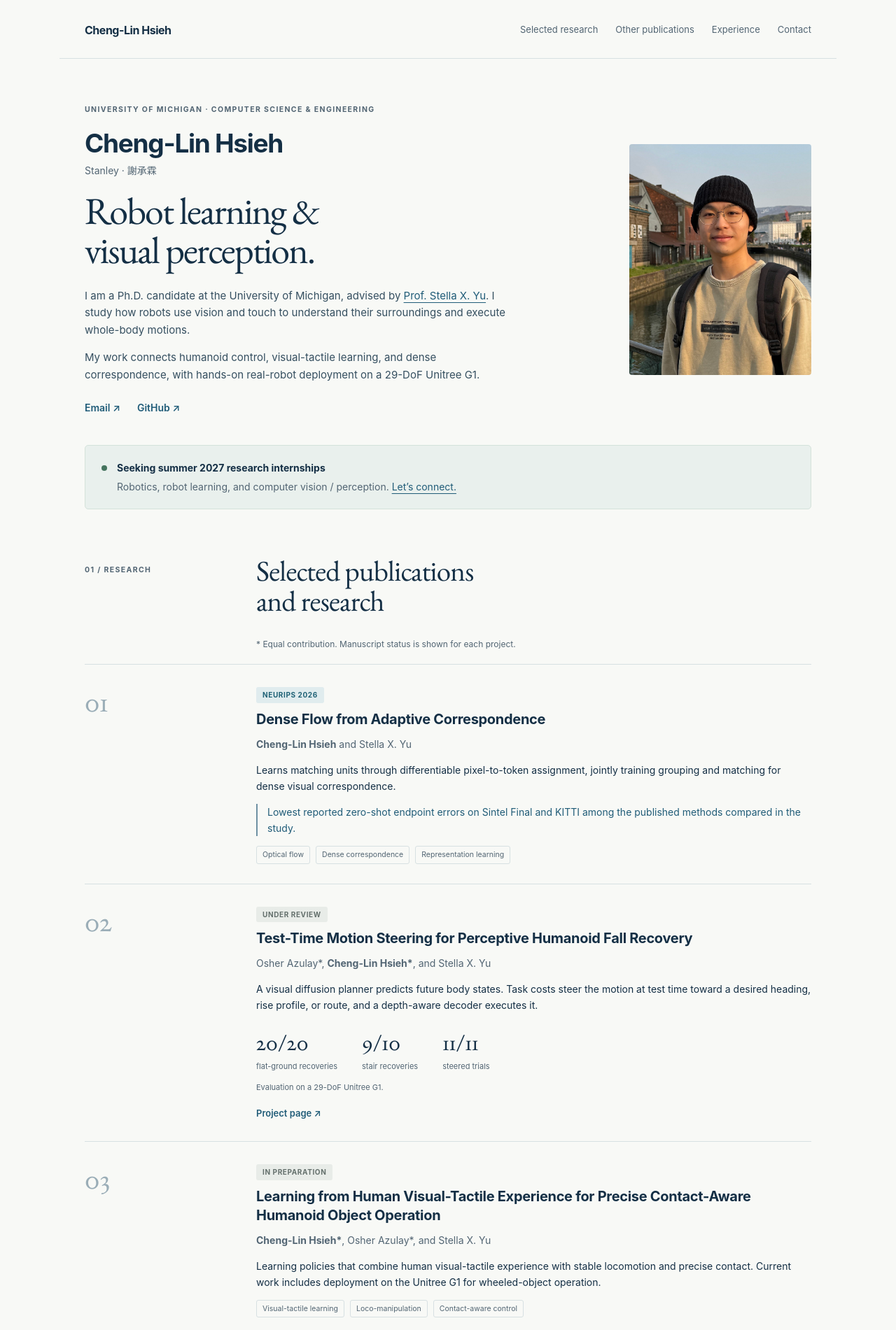
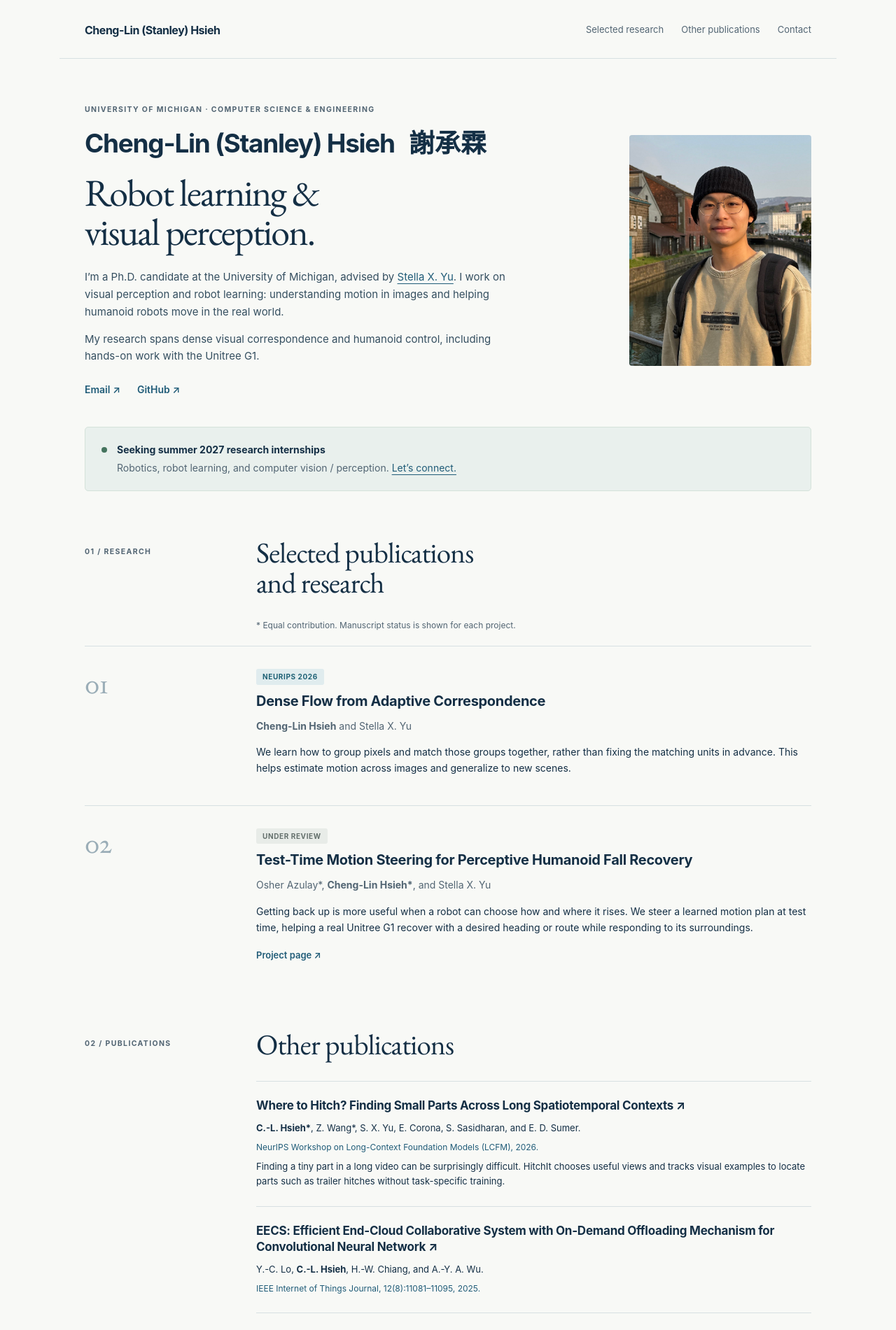
Before and after one commit to chenglinh/chenglinh.github.io, a Jekyll site: the page index.html, which Jekyll copies as it is, in a window 1280 px wide. Shown: the top 1901 px of the page at 70% size. Built offline with Jekyll 4.4.1, drawn with Linux system fonts in a browser that asks for light colours; some of the changed text lies outside the part shown.

Commit message:
Simplify research summaries and update bilingual display name

```diff
--- a/index.html
+++ b/index.html
@@ -2,44 +2,38 @@
 <html lang="en">
 <head>
 <meta charset="utf-8"><meta name="viewport" content="width=device-width, initial-scale=1">
-<title>Cheng-Lin Hsieh | Robot Learning &amp; Visual Perception</title>
-<meta name="description" content="Cheng-Lin Hsieh, Ph.D. candidate at the University of Michigan. Research in humanoid robot learning, visual-tactile control, and dense visual correspondence.">
+<title>Cheng-Lin (Stanley) Hsieh | Robot Learning &amp; Visual Perception</title>
+<meta name="description" content="Cheng-Lin Hsieh, Ph.D. candidate at the University of Michigan. Research in humanoid robot learning and visual perception.">
 <link rel="canonical" href="https://chenglinh.github.io/">
-<meta property="og:title" content="Cheng-Lin Hsieh | Robot Learning &amp; Visual Perception">
-<meta property="og:description" content="Perception for action: humanoid control, visual-tactile learning, and dense correspondence. Seeking summer 2027 research internships.">
+<meta property="og:title" content="Cheng-Lin (Stanley) Hsieh | Robot Learning &amp; Visual Perception">
+<meta property="og:description" content="Robot learning and visual perception. Seeking summer 2027 research internships.">
 <meta property="og:type" content="website"><meta property="og:url" content="https://chenglinh.github.io/">
 <meta property="og:image" content="https://chenglinh.github.io/images/cheng-lin-hsieh.jpg">
 <link rel="icon" href="images/umich.png"><link rel="stylesheet" href="assets/research.css">
 </head>
 <body>
 <a class="skip" href="#main">Skip to content</a>
-<header class="topbar"><a class="wordmark" href="#">Cheng-Lin Hsieh</a><nav aria-label="Main navigation"><a href="#selected">Selected research</a><a href="#publications">Other publications</a><a href="#experience">Experience</a><a href="#contact">Contact</a></nav></header>
+<header class="topbar"><a class="wordmark" href="#">Cheng-Lin (Stanley) Hsieh</a><nav aria-label="Main navigation"><a href="#selected">Selected research</a><a href="#publications">Other publications</a><a href="#contact">Contact</a></nav></header>
 <main id="main">
 <section class="hero" aria-labelledby="intro-title">
-<div><p class="eyebrow">UNIVERSITY OF MICHIGAN · COMPUTER SCIENCE &amp; ENGINEERING</p><h1 id="intro-title">Cheng-Lin Hsieh<span class="name-alt">Stanley · 謝承霖</span></h1><p class="tagline">Robot learning &amp;<br>visual perception.</p>
-<p class="intro">I am a Ph.D. candidate at the University of Michigan, advised by <a href="https://web.eecs.umich.edu/~stellayu/">Prof. Stella X. Yu</a>. I study how robots use vision and touch to understand their surroundings and execute whole-body motions.</p>
-<p class="intro">My work connects humanoid control, visual-tactile learning, and dense correspondence, with hands-on real-robot deployment on a 29-DoF Unitree G1.</p>
+<div><p class="eyebrow">UNIVERSITY OF MICHIGAN · COMPUTER SCIENCE &amp; ENGINEERING</p><h1 id="intro-title"><span>Cheng-Lin (Stanley) Hsieh</span><span class="name-cn" lang="zh-Hant">謝承霖</span></h1><p class="tagline">Robot learning &amp;<br>visual perception.</p>
+<p class="intro">I’m a Ph.D. candidate at the University of Michigan, advised by <a href="https://web.eecs.umich.edu/~stellayu/">Stella X. Yu</a>. I work on visual perception and robot learning: understanding motion in images and helping humanoid robots move in the real world.</p>
+<p class="intro">My research spans dense visual correspondence and humanoid control, including hands-on work with the Unitree G1.</p>
 <div class="contact"><a href="mailto:clhsieh@umich.edu">Email ↗</a><a href="https://github.com/chenglinh">GitHub ↗</a></div></div>
 <figure class="portrait"><img src="images/cheng-lin-hsieh.jpg" alt="Portrait of Cheng-Lin Hsieh" width="2901" height="2901"></figure>
 </section>
 <aside class="availability"><span class="availability-dot" aria-hidden="true"></span><div><strong>Seeking summer 2027 research internships</strong><p>Robotics, robot learning, and computer vision / perception. <a href="mailto:clhsieh@umich.edu">Let’s connect.</a></p></div></aside>
 <section id="selected" class="section"><div class="section-heading"><p class="eyebrow">01 / RESEARCH</p><h2>Selected publications<br>and research</h2></div><p class="section-note">* Equal contribution. Manuscript status is shown for each project.</p>
-<article class="research-card"><div class="research-index">01</div><div><p class="badge">NeurIPS 2026</p><h3>Dense Flow from Adaptive Correspondence</h3><p class="authors"><strong>Cheng-Lin Hsieh</strong> and Stella X. Yu</p><p>Learns matching units through differentiable pixel-to-token assignment, jointly training grouping and matching for dense visual correspondence.</p><p class="result">Lowest reported zero-shot endpoint errors on Sintel Final and KITTI among the published methods compared in the study.</p><div class="tags"><span>Optical flow</span><span>Dense correspondence</span><span>Representation learning</span></div></div></article>
-<article class="research-card"><div class="research-index">02</div><div><p class="badge neutral">Under review</p><h3>Test-Time Motion Steering for Perceptive Humanoid Fall Recovery</h3><p class="authors">Osher Azulay*, <strong>Cheng-Lin Hsieh*</strong>, and Stella X. Yu</p><p>A visual diffusion planner predicts future body states. Task costs steer the motion at test time toward a desired heading, rise profile, or route, and a depth-aware decoder executes it.</p><div class="metrics"><div><strong>20/20</strong><span>flat-ground recoveries</span></div><div><strong>9/10</strong><span>stair recoveries</span></div><div><strong>11/11</strong><span>steered trials</span></div></div><p class="fine">Evaluation on a 29-DoF Unitree G1.</p><a class="text-link" href="https://osheraz.github.io/steerable-recovery/">Project page ↗</a></div></article>
-<article class="research-card"><div class="research-index">03</div><div><p class="badge neutral">In preparation</p><h3>Learning from Human Visual-Tactile Experience for Precise Contact-Aware Humanoid Object Operation</h3><p class="authors"><strong>Cheng-Lin Hsieh*</strong>, Osher Azulay*, and Stella X. Yu</p><p>Learning policies that combine human visual-tactile experience with stable locomotion and precise contact. Current work includes deployment on the Unitree G1 for wheeled-object operation.</p><div class="tags"><span>Visual-tactile learning</span><span>Loco-manipulation</span><span>Contact-aware control</span></div></div></article>
+<article class="research-card"><div class="research-index">01</div><div><p class="badge">NeurIPS 2026</p><h3>Dense Flow from Adaptive Correspondence</h3><p class="authors"><strong>Cheng-Lin Hsieh</strong> and Stella X. Yu</p><p>We learn how to group pixels and match those groups together, rather than fixing the matching units in advance. This helps estimate motion across images and generalize to new scenes.</p></div></article>
+<article class="research-card"><div class="research-index">02</div><div><p class="badge neutral">Under review</p><h3>Test-Time Motion Steering for Perceptive Humanoid Fall Recovery</h3><p class="authors">Osher Azulay*, <strong>Cheng-Lin Hsieh*</strong>, and Stella X. Yu</p><p>Getting back up is more useful when a robot can choose how and where it rises. We steer a learned motion plan at test time, helping a real Unitree G1 recover with a desired heading or route while responding to its surroundings.</p><a class="text-link" href="https://osheraz.github.io/steerable-recovery/">Project page ↗</a></div></article>
 </section>
 <section id="publications" class="section"><div class="section-heading"><p class="eyebrow">02 / PUBLICATIONS</p><h2>Other publications</h2></div>
 <ol class="publication-list">
-<li><h3><a href="https://neurips.cc/virtual/2026/173726">Where to Hitch? Finding Small Parts Across Long Spatiotemporal Contexts ↗</a></h3><p><strong>C.-L. Hsieh*</strong>, Z. Wang*, S. X. Yu, E. Corona, S. Sasidharan, and E. D. Sumer.</p><p class="venue">NeurIPS Workshop on Long-Context Foundation Models (LCFM), 2026.</p><p>HitchIt combines view selection, visual exemplars, and tracking for training-free small-part localization. On 20 densely annotated development videos: 0.627 mean box IoU, versus at most 0.067 for the text-prompted foundation models tested.</p></li>
+<li><h3><a href="https://neurips.cc/virtual/2026/173726">Where to Hitch? Finding Small Parts Across Long Spatiotemporal Contexts ↗</a></h3><p><strong>C.-L. Hsieh*</strong>, Z. Wang*, S. X. Yu, E. Corona, S. Sasidharan, and E. D. Sumer.</p><p class="venue">NeurIPS Workshop on Long-Context Foundation Models (LCFM), 2026.</p><p>Finding a tiny part in a long video can be surprisingly difficult. HitchIt chooses useful views and tracks visual examples to locate parts such as trailer hitches without task-specific training.</p></li>
 <li><h3><a href="https://doi.org/10.1109/JIOT.2024.3514661">EECS: Efficient End-Cloud Collaborative System with On-Demand Offloading Mechanism for Convolutional Neural Network ↗</a></h3><p>Y.-C. Lo, <strong>C.-L. Hsieh</strong>, H.-W. Chiang, and A.-Y. A. Wu.</p><p class="venue">IEEE Internet of Things Journal, 12(8):11081–11095, 2025.</p></li>
 <li><h3>Trainable Policy for the On-Demand Offloading on Edge-Cloud Collaborative System</h3><p><strong>C.-L. Hsieh</strong>, Y.-C. Lo, and A.-Y. A. Wu.</p><p class="venue">IEEE International Workshop on Machine Learning for Signal Processing (MLSP), 2023.</p></li>
 <li><h3>Constraints-Aware Trainable Pruning with System Optimization for the On-Demand Offloading Edge-Cloud Collaborative System</h3><p>Y.-C. Lo, <strong>C.-L. Hsieh</strong>, and A.-Y. A. Wu.</p><p class="venue">IEEE International Workshop on Machine Learning for Signal Processing (MLSP), 2023.</p></li>
 </ol></section>
-<section id="experience" class="section"><div class="section-heading"><p class="eyebrow">03 / BACKGROUND</p><h2>Experience &amp; education</h2></div><div class="background-grid"><div><h3 class="column-title">Research</h3>
-<div class="timeline-item"><span>2024–present</span><h4>University of Michigan</h4><p>Graduate Research Assistant<br>Humanoid robot learning and visual perception</p></div>
-<div class="timeline-item"><span>2026–present</span><h4>Hyundai America Technical Center</h4><p>Researcher through a UM collaboration<br>Trailer auto-annotation and small-part localization</p></div>
-<div class="timeline-item"><span>2023–2024</span><h4>Academia Sinica</h4><p>Full-time Research Assistant<br>Video editing with image diffusion models, working with <a href="https://homepage.iis.sinica.edu.tw/pages/liutyng/index_en.html">Tyng-Luh Liu</a> and <a href="https://htchen.github.io/">Hwann-Tzong Chen</a></p></div>
-<div class="timeline-item"><span>2021–2023</span><h4>National Taiwan University</h4><p>Undergraduate research in efficient edge-cloud inference and FPGA acceleration</p></div></div><div><h3 class="column-title">Education</h3><div class="timeline-item"><span>2024–present</span><h4>Ph.D., Computer Science &amp; Engineering</h4><p>University of Michigan<br>Advisor: Stella X. Yu</p></div><div class="timeline-item"><span>2026</span><h4>M.S.E., Computer Science &amp; Engineering</h4><p>University of Michigan · GPA 4.0/4.0</p></div><div class="timeline-item"><span>2023</span><h4>B.Sc., Electrical Engineering</h4><p>National Taiwan University · GPA 4.14/4.30</p></div><h3 class="column-title teaching">Tools &amp; platforms</h3><p>Unitree G1; MuJoCo; NVIDIA Isaac Gym, Isaac Sim, and Isaac Lab; Aria glasses; PICO teleoperation; PyTorch, Python, and C/C++.</p><h3 class="column-title teaching">Teaching</h3><p>Graduate Student Instructor at Michigan: Computer Vision (EECS 442, Winter 2026), Advanced Topics in Computer Vision (EECS 542, Fall 2025), and Action and Perception (CSE 598, Fall 2025).</p></div></div></section>
-<section id="contact" class="section cv-section"><p class="eyebrow">04 / GET IN TOUCH</p><h2>Explore the work.<br>Start a conversation.</h2><p>I’m interested in research internships in robotics and computer vision / perception for summer 2027.</p><a class="email-link" href="mailto:clhsieh@umich.edu">clhsieh@umich.edu</a></section>
-</main><footer><span>Cheng-Lin Hsieh · University of Michigan</span><span>Updated October 16, 2026</span></footer>
+<section id="contact" class="section cv-section"><p class="eyebrow">03 / GET IN TOUCH</p><h2>Get in touch.</h2><p>I’m always happy to talk about vision, robots, and research.</p><a class="email-link" href="mailto:clhsieh@umich.edu">clhsieh@umich.edu</a></section>
+</main><footer><span>Cheng-Lin (Stanley) Hsieh · University of Michigan</span><span>Updated October 16, 2026</span></footer>
 </body></html>
```
Also changed, not shown: assets/research.css.
